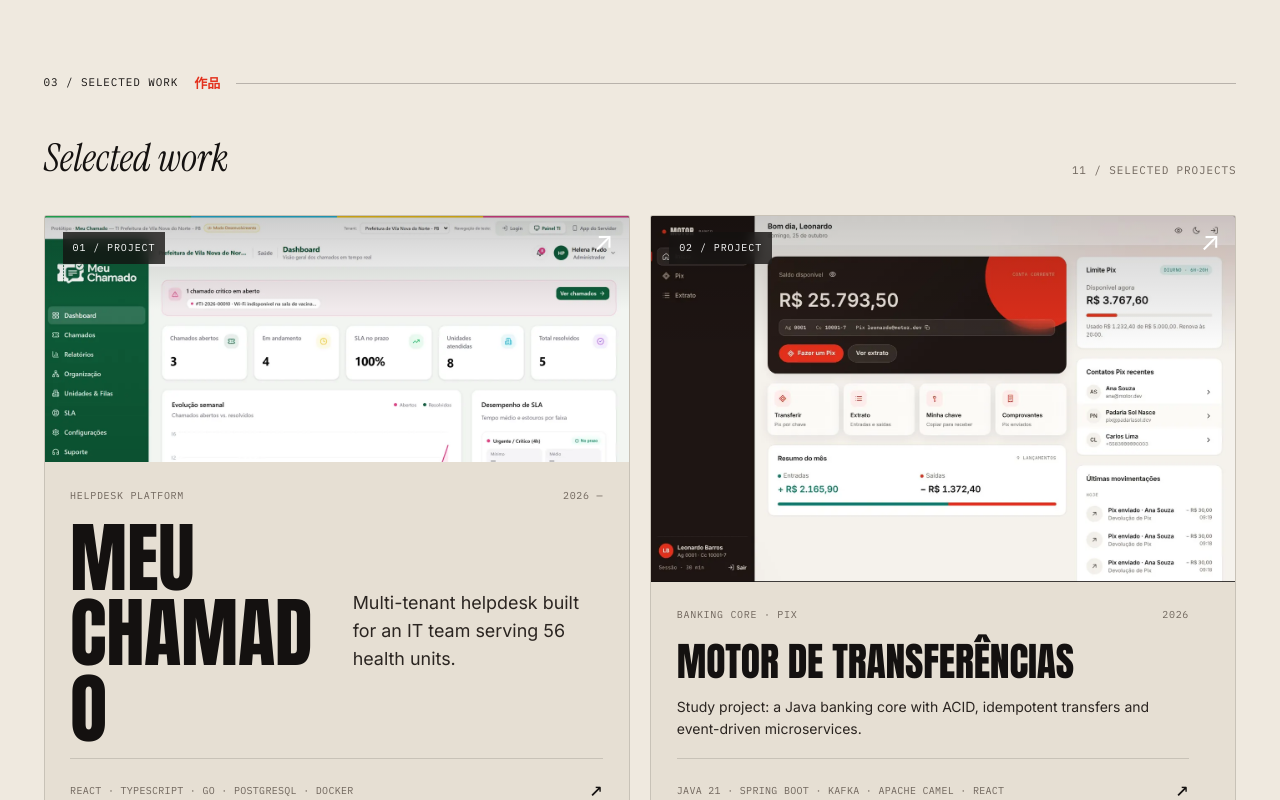
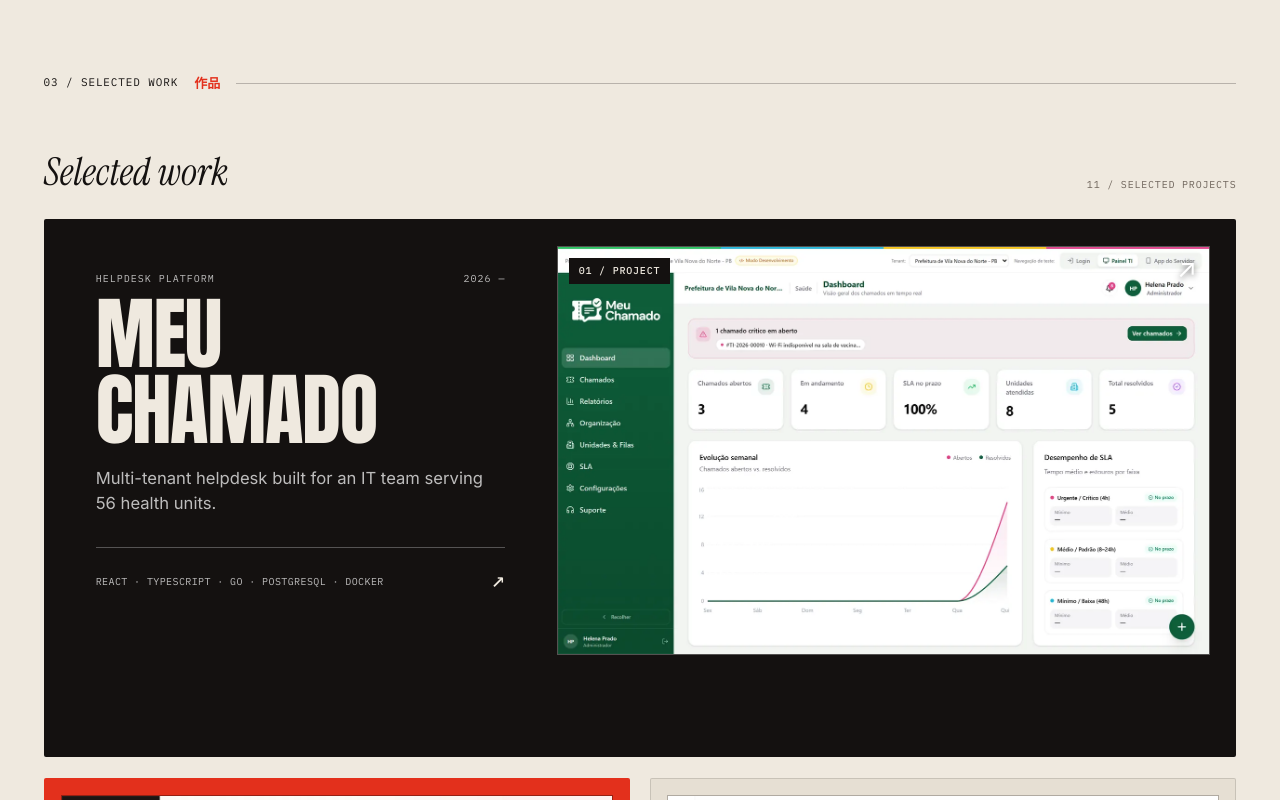
Before and after one commit to leonardobarrosx/leonardobarros-portfolio, a React (Vite) app: page / in a window 1280 px wide. Shown: the part 3420-4220 px from the top of the page. Built offline with nearby package versions, Linux system fonts and the light colour scheme; no server answers.

Commit message:
design: restore expressive editorial project cards and isolate image/title tracks in modal

```diff
--- a/src/styles/project-editorial.css
+++ b/src/styles/project-editorial.css
@@ -1,110 +1,158 @@
+/* Portfolio / project showcase — bold editorial art direction, isolated from legacy .poster. */
+.editorial-work { overflow:clip; }
+.editorial-work__heading { display:flex; justify-content:space-between; align-items:flex-end; gap:20px; margin:0 0 26px; }
+.editorial-work__intro { font-size:clamp(24px,3vw,42px); line-height:1.1; max-width:24ch; }
+.editorial-work__count { font-size:10px; white-space:nowrap; color:var(--mute); }
+.editorial-work__featured { display:grid; grid-template-columns:repeat(2,minmax(0,1fr)); gap:var(--gap); }
+.editorial-work__featured > :first-child { grid-column:1/-1; }
+.editorial-work__grid { display:grid; grid-template-columns:repeat(3,minmax(0,1fr)); gap:var(--gap); }
+.editorial-work__divider { display:flex; justify-content:space-between; gap:20px; padding-top:16px; border-top:1px solid var(--line); margin:clamp(34px,5vw,64px) 0 20px; color:var(--mute); font-size:11px; }
 
-/* Editorial project showcase — intentionally isolated from the global poster system. */
-.editorial-work { overflow: clip; }
-.editorial-work__heading { display:flex; justify-content:space-between; align-items:end; gap:24px; margin:-14px 0 36px; }
-.editorial-work__intro { font-size:clamp(25px,3vw,43px); line-height:1.1; max-width:22ch; }
-.editorial-work__count { font-size:11px; color:var(--mute); white-space:nowrap; }
-.editorial-work__featured, .editorial-work__grid { display:grid; gap:var(--gap); }
-.editorial-work__featured { grid-template-columns:repeat(2,minmax(0,1fr)); }
-.editorial-work__featured > :first-child { grid-column:1/-1; }
-.editorial-work__grid { grid-template-columns:repeat(3,minmax(0,1fr)); }
-.editorial-work__divider { display:flex; justify-content:space-between; border-top:1px solid var(--line); padding-top:14px; margin:clamp(42px,6vw,84px) 0 20px; font-size:11px; letter-spacing:.1em; }
+/* These are pieces of editorial artwork, not generic white SaaS cards. */
+.editorial-card {
+  --card-fg:var(--paper); --card-muted:rgba(255,255,255,.75); --card-line:rgba(255,255,255,.26);
+  position:relative; display:grid; grid-template-columns:1fr; grid-template-rows:minmax(210px,1fr) auto;
+  width:100%; min-width:0; min-height:460px; overflow:hidden; isolation:isolate; cursor:pointer;
+  padding:0; border:1px solid transparent; border-radius:2px;
+  text-align:left; color:var(--card-fg); background:var(--surface-ink);
+  transition:border-color .25s ease,transform .45s var(--ease-out);
+}
+.editorial-card--ink, .editorial-card--coffee { background:var(--surface-ink); --card-fg:var(--on-dark); --card-muted:rgba(255,255,255,.72); --card-line:rgba(255,255,255,.28); }
+.editorial-card--red { background:var(--accent); --card-fg:var(--on-accent); --card-muted:var(--on-accent); --card-line:rgba(0,0,0,.25); }
+.editorial-card--paper { background:var(--paper-2); --card-fg:var(--ink); --card-muted:var(--ink-2); --card-line:var(--line); border-color:var(--line); }
+.editorial-card:hover { transform:translateY(-5px); }
+.editorial-card:focus-visible { outline:3px solid var(--accent); outline-offset:4px; }
 
-.editorial-work .editorial-card { --card-paper:var(--paper); display:flex; flex-direction:column; grid-column:auto; grid-row:auto; aspect-ratio:auto; padding:0; border:1px solid var(--line); background:var(--paper-2); color:var(--ink); overflow:hidden; isolation:isolate; transform:none; transform-style:flat; width:100%; border-radius:3px; text-align:left; }
-.editorial-card__visual { display:block; position:relative; width:100%; aspect-ratio:16/10; overflow:hidden; background:var(--surface-ink); }
-.editorial-card__visual::after { content:""; position:absolute; inset:0; background:linear-gradient(180deg,rgba(0,0,0,.20),transparent 38%); pointer-events:none; }
-.editorial-card__visual img { display:block; width:100%; height:100%; object-fit:cover; object-position:center top; transform:scale(1.001); transition:transform .85s var(--ease-out),filter .5s ease; }
-.editorial-card:hover .editorial-card__visual img, .editorial-card:focus-visible .editorial-card__visual img { transform:scale(1.055); }
-.editorial-card__index { position:absolute; top:16px; left:18px; padding:8px 10px; color:#fff; background:rgba(20,17,16,.78); backdrop-filter:blur(7px); z-index:2; font-size:10px; letter-spacing:.09em; }
-.editorial-card__corner { position:absolute; right:15px; top:13px; color:#fff; z-index:2; font-size:26px; line-height:1; transition:transform .4s var(--ease-out); }
-.editorial-card:hover .editorial-card__corner { transform:translate(4px,-4px); }
-.editorial-card__placeholder { display:grid; place-items:center; width:100%; height:100%; padding:20px; font-size:clamp(30px,4vw,70px); text-align:center; color:var(--on-dark); background:var(--surface-ink); }
-.editorial-card__content { display:grid; gap:12px; padding:clamp(18px,2vw,28px); flex:1; }
-.editorial-card__eyebrow { display:flex; justify-content:space-between; gap:14px; font-size:10px; text-transform:uppercase; letter-spacing:.07em; color:var(--mute); }
-.editorial-card__heading { display:block; margin-top:4px; font-size:clamp(28px,3.1vw,52px); line-height:.98; color:var(--ink); text-wrap:balance; overflow-wrap:anywhere; transition:color .25s; }
-.editorial-card:hover .editorial-card__heading { color:var(--accent-text); }
-.editorial-card__description { display:block; font:400 14px/1.55 var(--font-body); color:var(--ink-2); max-width:58ch; }
-.editorial-card__footer { display:flex; justify-content:space-between; align-items:end; gap:15px; margin-top:auto; padding-top:18px; border-top:1px solid var(--line); font-size:10px; letter-spacing:.03em; color:var(--mute); }
-.editorial-card__stack { display:block; line-height:1.6; }
-.editorial-card__explore { font-size:22px; color:var(--ink); line-height:1; }
-.editorial-work__featured > :first-child .editorial-card__visual { aspect-ratio:19/8; }
-.editorial-work__featured > :first-child .editorial-card__content { grid-template-columns: 1fr 1fr; column-gap:32px; align-items:center; }
-.editorial-work__featured > :first-child .editorial-card__eyebrow, .editorial-work__featured > :first-child .editorial-card__footer { grid-column:1/-1; }
-.editorial-work__featured > :first-child .editorial-card__heading { font-size:clamp(38px,6vw,86px); }
-.editorial-work__featured > :first-child .editorial-card__description { font-size:clamp(14px,1.4vw,18px); }
-.editorial-work__grid .editorial-card__visual { aspect-ratio: 4/3; }
-.editorial-work__grid .editorial-card__heading { font-size:clamp(28px,2.5vw,42px); }
+.editorial-card__visual {
+  grid-row:1; position:relative; display:grid; place-items:center; min-height:0;
+  overflow:hidden; margin:16px 16px 0; background:rgba(0,0,0,.12);
+  border:1px solid var(--card-line);
+}
+.editorial-card__visual img { display:block; width:100%; height:100%; object-fit:contain; object-position:center; transition:transform .65s var(--ease-out); }
+.editorial-card:hover .editorial-card__visual img, .editorial-card:focus-visible .editorial-card__visual img { transform:scale(1.045); }
+.editorial-card__visual::before { content:""; position:absolute; inset:0; z-index:1; pointer-events:none; box-shadow:inset 0 0 0 1px rgba(255,255,255,.03); }
+.editorial-card__visual::after { display:none; }
+.editorial-card__index {
+  position:absolute; z-index:2; top:11px; left:11px;
+  padding:7px 10px; background:var(--surface-ink); color:var(--on-dark);
+  font:500 10px/1.2 var(--font-mono); letter-spacing:.08em;
+}
+.editorial-card__corner { position:absolute; top:9px; right:12px; z-index:2; color:#fff; text-shadow:0 2px 6px rgba(0,0,0,.6); font-size:26px; line-height:1; transition:transform .35s; }
+.editorial-card:hover .editorial-card__corner { transform:translate(3px,-3px); }
+.editorial-card__placeholder { display:grid; place-items:center; min-height:210px; width:100%; padding:24px; background:rgba(0,0,0,.16); color:var(--card-fg); text-align:center; font-size:clamp(30px,4vw,66px); }
 
-/* Case studies become a wide product-first editorial spread, while retaining the original
-   modal's deep links, focus handling, slide navigation and card-to-hero GSAP animation. */
-.case-editorial { --case-inset-x:clamp(12px,3vw,46px); --case-inset-y:clamp(12px,2vh,28px); --case-max:1500px; }
-.case-editorial .case__panel { border-radius:5px; }
-.case-editorial .case__grid { display:flex; flex-direction:column; gap:clamp(32px,5vw,70px); width:min(100% - 2 * var(--gutter),1250px); padding-top:clamp(18px,3vw,42px); }
-.case-editorial .case__side { position:static; display:grid; grid-template-columns:minmax(0,1fr); gap:20px; width:100%; }
-.case-editorial .case__slot { width:100%; max-width:none; height:clamp(380px,54vw,690px); aspect-ratio:auto; overflow:hidden; }
-.case-editorial .case__hero { position:absolute; display:block; width:100%; height:100%; padding:0; overflow:hidden; border-radius:2px; background:var(--surface-dark); color:var(--on-dark); }
-.case-editorial .case__hero::after { display:none; }
-.case-editorial .case__cover { position:absolute; inset:0; width:100%; height:100%; padding:0; background:transparent; box-shadow:none; border-radius:0; transform:none; animation:none; }
-.case-editorial .case__cover::before { display:none; }
-.case-editorial .case__cover img { width:100%; height:100%; object-fit:cover; object-position:center top; }
-.case-editorial .case__hero:has(.case__cover)::after { content:""; display:block; position:absolute; inset:0; z-index:1; pointer-events:none; background:linear-gradient(180deg,rgba(0,0,0,.54),transparent 40%,rgba(0,0,0,.12) 64%,rgba(0,0,0,.86)); }
-.case-editorial .case__hero .poster__deco { display:none; }
-.case-editorial .case__jp { display:none; }
-.case-editorial .case__heroin { position:relative; z-index:2; display:flex; flex-direction:column; justify-content:space-between; gap:24px; padding:clamp(22px,4vw,56px); height:100%; }
-.case-editorial .case__heroin .poster__meta { color:#fff; font-size:11px; opacity:1; text-shadow:0 2px 10px rgba(0,0,0,.6); }
-.case-editorial .case__title { align-self:start; margin-top:auto; font-size:clamp(48px,8vw,126px); line-height:.96; max-width:12ch; color:#fff; text-shadow:0 4px 22px rgba(0,0,0,.30); }
-.case-editorial .case__title--long { font-size:clamp(34px,5vw,78px); }
+.editorial-card__content { grid-row:2; display:flex; flex-direction:column; gap:10px; min-width:0; padding:clamp(20px,2.5vw,34px); }
+.editorial-card__eyebrow { display:flex; justify-content:space-between; gap:16px; font-size:10px; line-height:1.4; letter-spacing:.1em; color:var(--card-muted); }
+.editorial-card__heading {
+  display:block; margin-top:5px; max-width:100%; color:var(--card-fg);
+  font-size:clamp(39px,4.1vw,72px); line-height:.96;
+  letter-spacing:-.018em; overflow-wrap:anywhere; text-wrap:balance;
+}
+.editorial-card--long .editorial-card__heading { font-size:clamp(34px,3.3vw,58px); }
+.editorial-card__description {
+  display:block; max-width:54ch; margin-top:8px; color:var(--card-muted);
+  font-family:var(--font-body); font-size:clamp(13px,1vw,15px); line-height:1.52;
+}
+.editorial-card__footer { display:flex; justify-content:space-between; align-items:end; gap:16px; margin-top:auto; padding-top:19px; border-top:1px solid var(--card-line); font-size:10px; letter-spacing:.04em; color:var(--card-muted); }
+.editorial-card__stack { min-width:0; line-height:1.55; }
+.editorial-card__explore { font-size:23px; line-height:1; color:var(--card-fg); }
+
+/* One featured cinematic spread, then two complementary project posters. */
+.editorial-work__featured > :first-child {
+  min-height:clamp(410px,42vw,565px);
+  grid-template-columns:minmax(0,43%) minmax(0,57%);
+  grid-template-rows:minmax(0,1fr);
+}
+.editorial-work__featured > :first-child .editorial-card__content { grid-column:1; grid-row:1; padding:clamp(25px,4vw,56px); }
+.editorial-work__featured > :first-child .editorial-card__visual { grid-column:2; grid-row:1; margin:clamp(16px,2vw,28px); margin-left:0; }
+.editorial-work__featured > :first-child .editorial-card__heading { font-size:clamp(53px,6.2vw,106px); margin-top:auto; }
+.editorial-work__featured > :first-child .editorial-card__description { font-size:clamp(14px,1.3vw,18px); }
+.editorial-work__featured > :first-child .editorial-card__footer { margin-top:20px; }
+.editorial-work__grid .editorial-card { min-height:400px; }
+.editorial-work__grid .editorial-card__heading { font-size:clamp(32px,2.7vw,48px); }
+.editorial-work__grid .editorial-card__visual { min-height:180px; }
+
+.case-editorial { --case-inset-x:clamp(12px,3vw,46px); --case-inset-y:clamp(12px,2vh,28px); --case-max:1440px; }
+.case-editorial .case__panel { border-radius:6px; }
+.case-editorial .case__grid { display:flex; flex-direction:column; gap:clamp(28px,4vw,58px); width:min(100% - 2 * var(--gutter),1160px); padding-top:clamp(16px,2.2vw,32px); }
+.case-editorial .case__side { display:grid; position:static; width:100%; grid-template-columns:minmax(0,1fr); gap:14px; }
+.case-editorial .case__slot { position:relative; width:100%; max-width:none; height:clamp(470px,58vw,750px); aspect-ratio:auto; overflow:hidden; }
+
+/* Critical fix: the project title and image are siblings in separate CSS grid tracks.
+   The image cannot cast a shadow or gradient over the title. No inherited .poster styles. */
+.case-editorial .case__hero {
+  position:absolute; inset:0; width:100%; height:100%; min-width:0; margin:0;
+  display:grid; grid-template-rows:auto minmax(0,1fr);
+  padding:0; overflow:hidden; border:1px solid var(--line); border-radius:3px;
+  isolation:isolate; background:var(--paper-2); color:var(--ink);
+}
+.case-editorial .case__hero::before, .case-editorial .case__hero::after { content:none !important; display:none !important; }
+.case-editorial .case__hero .poster__deco, .case-editorial .case__jp { display:none !important; }
+.case-editorial .case__heroin {
+  grid-row:1; position:relative; z-index:2; display:flex; flex-direction:column; gap:14px;
+  width:100%; height:auto; min-height:0; padding:clamp(22px,3vw,38px);
+  background:var(--paper-2); color:var(--ink); box-shadow:none;
+}
+.case-editorial .case__heroin .poster__meta { color:var(--mute); opacity:1; font-size:10px; }
+.case-editorial .case__title { align-self:start; width:100%; max-width:100%; margin:2px 0 0; padding:0; font-size:clamp(44px,6vw,84px); line-height:.95; color:var(--ink); text-shadow:none !important; overflow-wrap:anywhere; }
+.case-editorial .case__title--long { font-size:clamp(36px,5vw,68px); }
 .case-editorial .case__title .line:nth-child(2) { padding-left:0; }
-.case-editorial .case__roles { margin:0; }
-.case-editorial .case__roles li { color:#fff; border-color:rgba(255,255,255,.65); background:rgba(0,0,0,.25); }
-.case-editorial .case__cta { display:flex; justify-content:flex-start; flex-wrap:wrap; gap:12px 18px; align-items:center; padding-bottom:4px; }
-.case-editorial .case__main { width:min(100%,1000px); margin-inline:auto; }
-.case-editorial .case__facts { grid-template-columns:repeat(4,minmax(0,1fr)); gap:16px; margin-bottom:clamp(38px,5vw,64px); }
-.case-editorial .case__sec { padding:clamp(28px,4vw,56px) 0; }
-.case-editorial .case__lead { max-width:37ch; font-size:clamp(26px,3.4vw,48px); }
-.case-editorial .case__long { max-width:75ch; }
-.case-editorial .case__shots { display:grid; gap:clamp(25px,4vw,48px); }
+.case-editorial .case__roles { display:flex; flex-wrap:wrap; gap:6px; margin:4px 0 0; }
+.case-editorial .case__roles li { background:transparent; border-color:var(--line); color:var(--ink-2); font-size:10px; opacity:1; }
+.case-editorial .case__cover {
+  grid-row:2; position:relative; inset:auto; top:auto; left:auto; right:auto; bottom:auto;
+  z-index:1; display:grid; place-items:center; width:auto; height:auto; min-height:0;
+  margin:0 clamp(12px,2vw,25px) clamp(12px,2vw,25px); padding:0;
+  border:1px solid rgba(255,255,255,.08); border-radius:2px;
+  overflow:hidden; background:var(--surface-ink);
+  box-shadow:none !important; transform:none; animation:none;
+}
+.case-editorial .case__cover::before, .case-editorial .case__cover::after { display:none !important; content:none !important; }
+.case-editorial .case__cover img { display:block; width:100%; height:100%; object-fit:contain; object-position:center; filter:none; box-shadow:none; }
+.case-editorial .case__cta { display:flex; align-items:center; justify-content:flex-start; flex-wrap:wrap; gap:10px 16px; }
+.case-editorial .case__main { width:min(100%,960px); margin-inline:auto; }
+.case-editorial .case__facts { grid-template-columns:repeat(4,minmax(0,1fr)); gap:18px; margin-bottom:clamp(22px,4vw,44px); }
+.case-editorial .case__sec { padding:clamp(28px,4vw,52px) 0; }
+.case-editorial .case__lead { font-size:clamp(26px,3vw,43px); max-width:40ch; }
+.case-editorial .case__long { max-width:78ch; }
+.case-editorial .case__shots { display:grid; gap:clamp(22px,3vw,42px); }
 .case-editorial .case__fig { gap:14px; }
-.case-editorial .case__shot { border-radius:5px; }
-.case-editorial .case__cap { font-size:12px; }
-.case-editorial .case__list { grid-template-columns:repeat(2,minmax(0,1fr)); column-gap:28px; }
+.case-editorial .case__shot { border-radius:4px; }
+.case-editorial .case__list { grid-template-columns:repeat(2,minmax(0,1fr)); column-gap:24px; }
 .case-editorial .case__list li:nth-child(2) { border-top:0; padding-top:0; }
 .case-editorial .case__next { border-radius:3px; }
-@media (max-width:1000px) {
+
+@media(max-width:1000px) {
   .editorial-work__grid { grid-template-columns:repeat(2,minmax(0,1fr)); }
-  .case-editorial .case__panel { inset:32px 0 0; border-radius:12px 12px 0 0; }
-  .case-editorial .case__slot { height:clamp(330px,64vw,600px); }
+  .case-editorial .case__panel { inset:34px 0 0; border-radius:14px 14px 0 0; }
+  .case-editorial .case__slot { height:clamp(470px,72vw,690px); }
   .case-editorial .case__facts { grid-template-columns:repeat(2,minmax(0,1fr)); }
 }
-@media (max-width:700px) {
+@media(max-width:700px) {
   .editorial-work__heading { align-items:start; }
-  .editorial-work__featured, .editorial-work__grid { grid-template-columns:minmax(0,1fr); }
-  .editorial-work__featured > :first-child { grid-column:auto; }
-  .editorial-work__featured > :first-child .editorial-card__visual { aspect-ratio:4/3; }
-  .editorial-work__featured > :first-child .editorial-card__content { display:grid; grid-template-columns:1fr; }
-  .editorial-work__featured > :first-child .editorial-card__eyebrow, .editorial-work__featured > :first-child .editorial-card__footer { grid-column:auto; }
-  .editorial-work__featured > :first-child .editorial-card__heading { font-size:clamp(36px,9vw,56px); }
-  .case-editorial .case__grid { width:min(100% - 32px,1250px); }
-  .case-editorial .case__slot { height:clamp(340px,108vw,540px); }
-  .case-editorial .case__heroin { padding:24px; }
-  .case-editorial .case__title { font-size:clamp(42px,11vw,68px); }
-  .case-editorial .case__title--long { font-size:clamp(31px,8vw,54px); }
+  .editorial-work__featured, .editorial-work__grid { grid-template-columns:1fr; }
+  .editorial-work__featured > :first-child { grid-column:auto; min-height:0; grid-template-columns:1fr; grid-template-rows:minmax(240px,1fr) auto; }
+  .editorial-work__featured > :first-child .editorial-card__visual { grid-column:1; grid-row:1; margin:14px 14px 0; }
+  .editorial-work__featured > :first-child .editorial-card__content { grid-column:1; grid-row:2; padding:clamp(20px,4vw,30px); }
+  .editorial-work__featured > :first-child .editorial-card__heading { font-size:clamp(48px,9vw,68px); margin-top:12px; }
+  .editorial-card { min-height:380px; }
+  .case-editorial .case__grid { width:min(100% - 28px,1160px); }
+  .case-editorial .case__slot { height:clamp(490px,112vw,620px); }
+  .case-editorial .case__heroin { padding:20px; gap:11px; }
+  .case-editorial .case__title { font-size:clamp(38px,9vw,60px); }
+  .case-editorial .case__title--long { font-size:clamp(30px,7vw,46px); }
   .case-editorial .case__facts { grid-template-columns:repeat(2,minmax(0,1fr)); }
   .case-editorial .case__list { grid-template-columns:1fr; }
   .case-editorial .case__list li:nth-child(2) { border-top:1px solid var(--line); padding-top:14px; }
 }
-@media (max-width:430px) {
+@media(max-width:430px) {
   .editorial-work__heading { flex-direction:column; }
   .case-editorial .case__facts { grid-template-columns:1fr; }
-  .case-editorial .case__slot { height:420px; }
-  .case-editorial .case__title { font-size:45px; }
+  .case-editorial .case__slot { height:540px; }
+  .case-editorial .case__title { font-size:44px; }
+  .case-editorial .case__title--long { font-size:34px; }
 }
-@media (prefers-reduced-motion:reduce) {
-  .editorial-card__visual img, .editorial-card__corner { transition:none; }
+@media(prefers-reduced-motion:reduce) {
+  .editorial-card, .editorial-card__visual img, .editorial-card__corner { transition:none; }
 }
-
-/* Neutralize legacy poster overlays and 3D presentation on image-first cards. */
-.editorial-work .editorial-card.has-shot::after { display:none; }
-.editorial-work .editorial-card .poster__deco { display:none; }
-.editorial-work .editorial-card:focus-visible { outline:3px solid var(--accent); outline-offset:3px; }
 .case-editorial .case__bar button:focus-visible, .case-editorial .case__cta a:focus-visible { outline:2px solid var(--accent); outline-offset:3px; }
```
